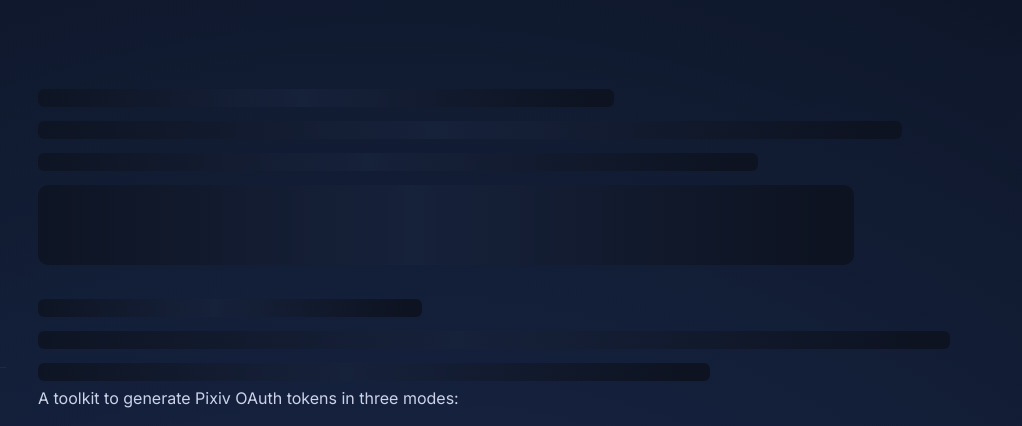
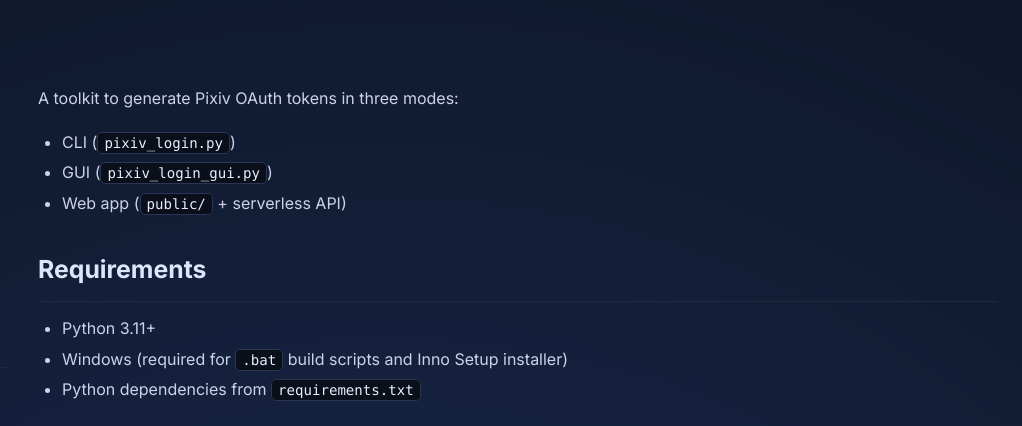
Before and after one commit to fatonyahmadfauzi/Pixiv-OAuth-Token, a plain HTML site: page public/documentation.html in a window 1280 px wide. Shown: the part 277-703 px from the top of the page, 258-1280 px from the left. Drawn offline with nearby package versions, Linux system fonts and the light colour scheme; a small style sheet from the web is missing.

Commit message:
feat: Add a documentation page that dynamically loads, renders, and highlights the GitHub README.md with an interactive table of contents.

```diff
--- a/public/assets/docs.js
+++ b/public/assets/docs.js
@@ -53,8 +53,7 @@
 }
 
 async function loadDocs() {
-  var skeleton = document.getElementById('docSkeleton');
-  var body     = document.getElementById('docBody');
+  var body = document.getElementById('docBody');
 
   try {
     var res = await fetch(RAW_README);
@@ -63,7 +62,6 @@
 
     // Parse markdown → HTML (highlight option removed in marked v12)
     body.innerHTML = marked.parse(md);
-    skeleton.hidden = true;
     body.hidden     = false;
 
     buildTOC();
@@ -74,7 +72,6 @@
     });
   } catch (e) {
     console.error('[docs.js] Failed to load README:', e);
-    if (skeleton) skeleton.hidden = true;
   }
 }
 
--- a/public/documentation.html
+++ b/public/documentation.html
@@ -60,17 +60,6 @@
         <p>Auto-fetched from <code>README.md</code> on the <a href="https://github.com/fatonyahmadfauzi/Pixiv-OAuth-Token" target="_blank" rel="noopener">GitHub repository</a>.</p>
       </section>
 
-      <!-- Skeleton -->
-      <div id="docSkeleton" class="gh-doc-skeleton-wrap">
-        <div class="gh-doc-skeleton-line sk-w-60"></div>
-        <div class="gh-doc-skeleton-line sk-w-90"></div>
-        <div class="gh-doc-skeleton-line sk-w-75"></div>
-        <div class="gh-doc-skeleton-line sk-block"></div>
-        <div class="gh-doc-skeleton-line sk-w-40 sk-mt"></div>
-        <div class="gh-doc-skeleton-line sk-w-95"></div>
-        <div class="gh-doc-skeleton-line sk-w-70"></div>
-      </div>
-
       <!-- Rendered markdown -->
       <article id="docBody" class="gh-doc-body" hidden></article>
 
```
